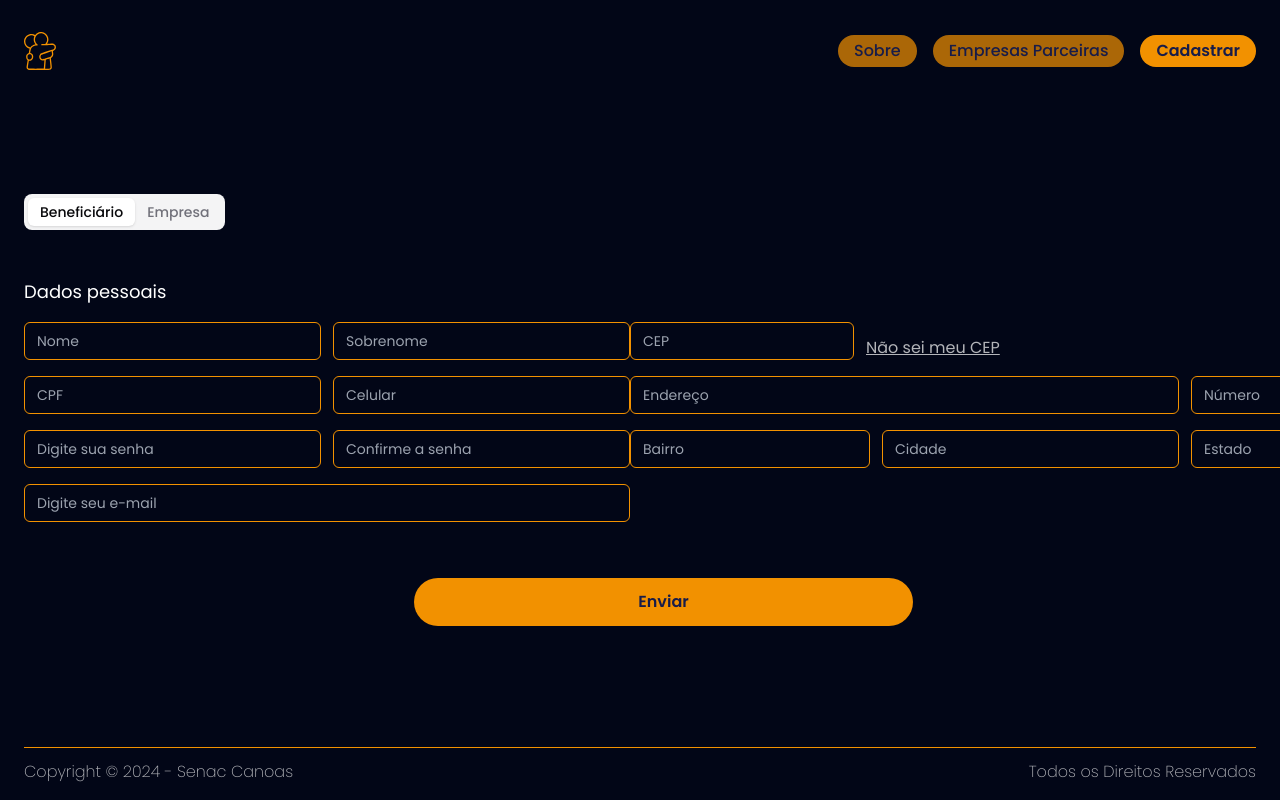
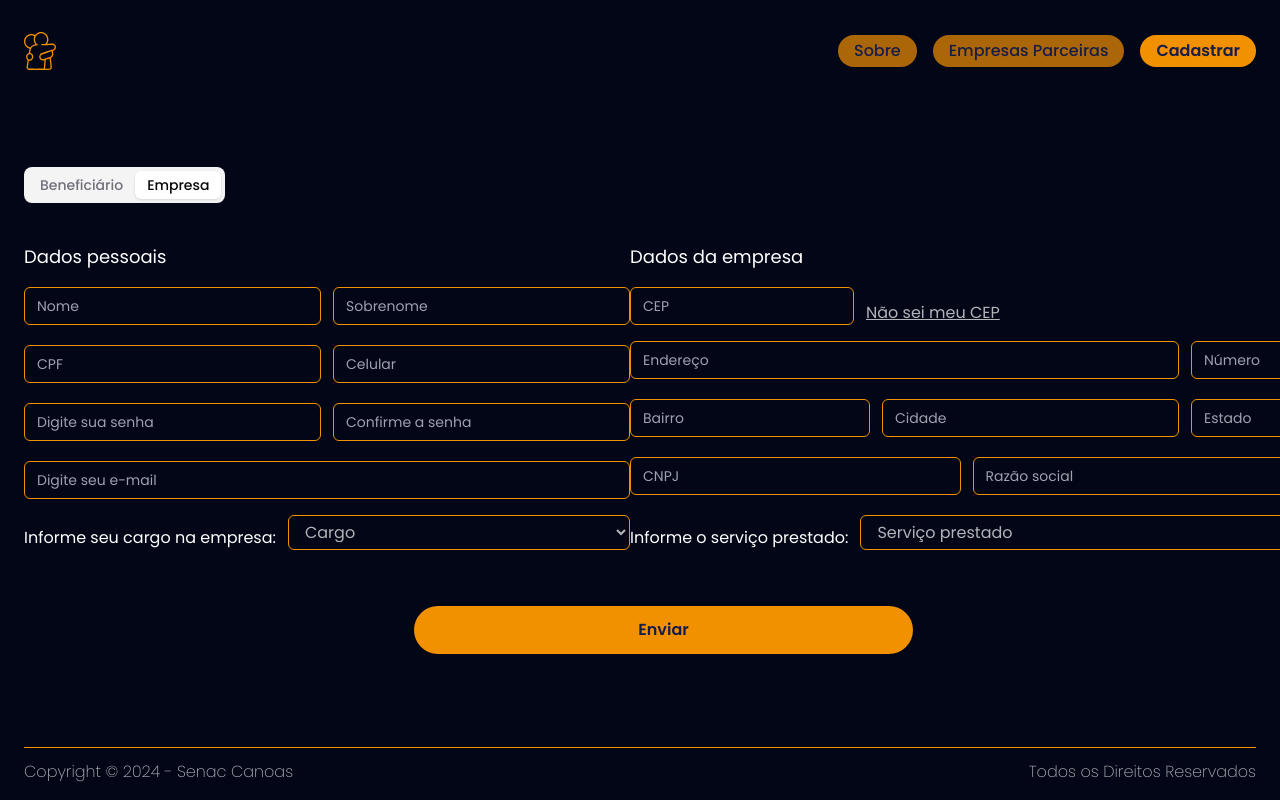
Before and after one commit to gabjohann/conexoes-solidarias, a React (Vite) app: page /signup in a window 1280 px wide. Shown: the top 800 px of the page. Built offline with nearby package versions, Linux system fonts and the light colour scheme.

Commit message:
refactor: change default tab selection

```diff
--- a/src/routes/signup.tsx
+++ b/src/routes/signup.tsx
@@ -6,8 +6,8 @@ export function SignUpForm() {
   return (
     <div className="flex items-center flex-1">
       <div className="flex-col flex-1">
-        <Tabs defaultValue="beneficiary">
-          <TabsList className="mb-10">
+        <Tabs defaultValue="company">
+          <TabsList className="mb-8">
             <TabsTrigger value="beneficiary">Beneficiário</TabsTrigger>
             <TabsTrigger value="company">Empresa</TabsTrigger>
           </TabsList>
```
